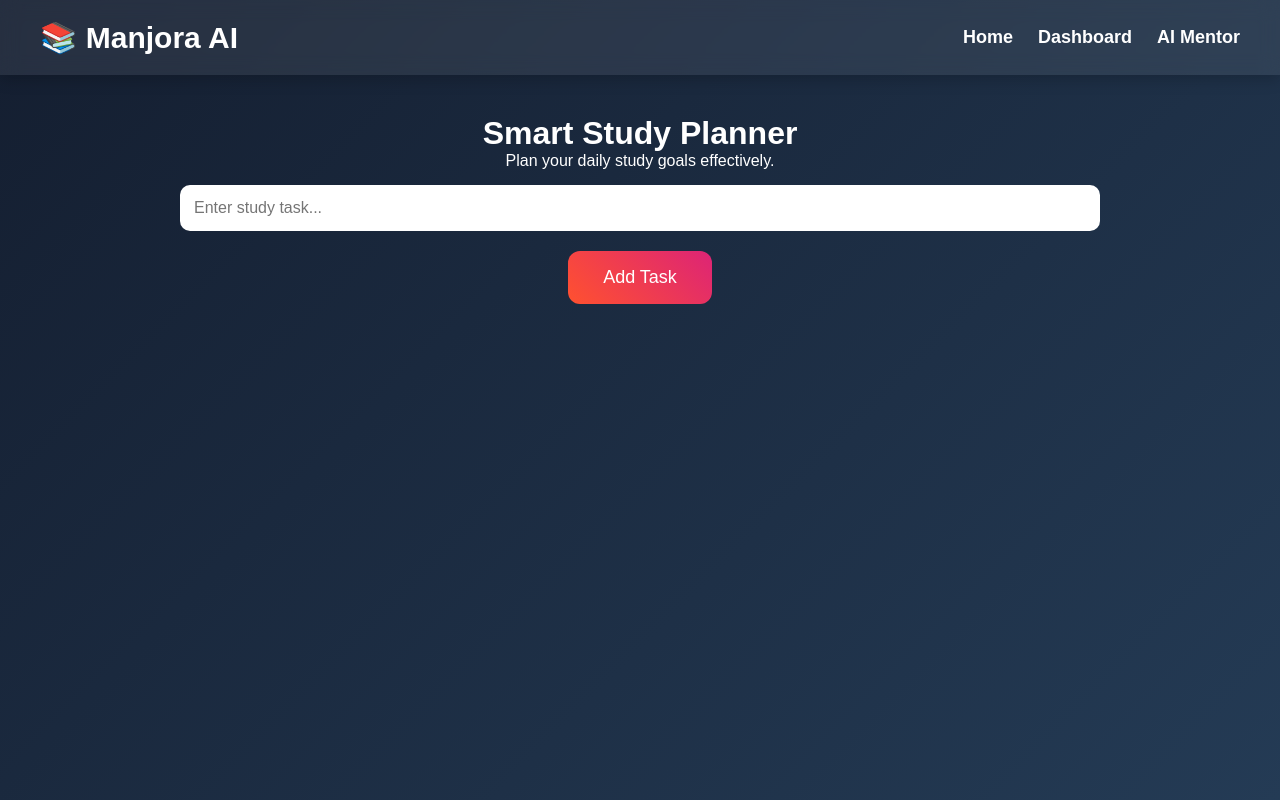
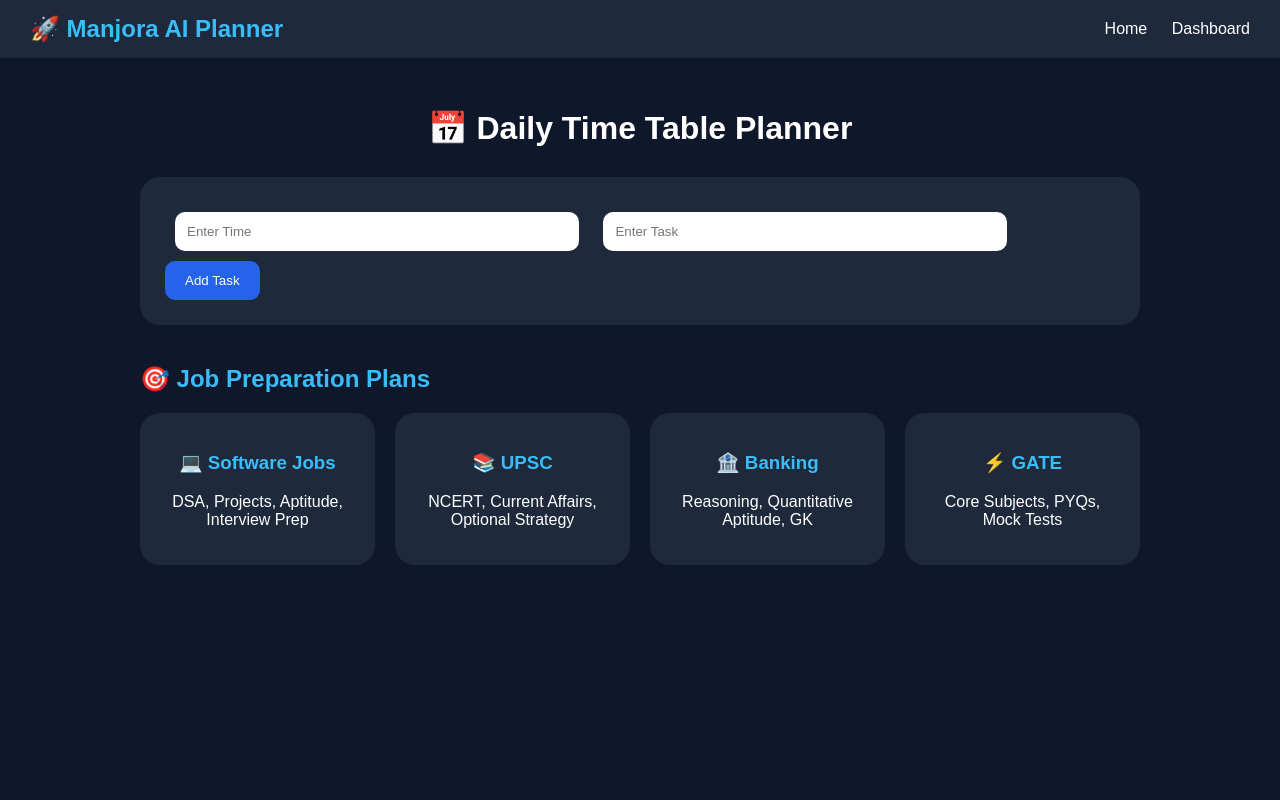
Before and after one commit to manjoraai-hub/ManjoraAI, a Flask app: page /planner in a window 1280 px wide. Run offline with Flask 3, Linux system fonts and the light colour scheme.

Commit message:
professional planner added

```diff
--- a/templates/planner.html
+++ b/templates/planner.html
@@ -1,64 +1,229 @@
 <!DOCTYPE html>
-<html lang="en">
+<html>
 
 <head>
 
-    <meta charset="UTF-8">
+    <title>Manjora AI Planner</title>
 
-    <meta name="viewport"
-        content="width=device-width, initial-scale=1.0">
+    <style>
 
-    <title>Study Planner - Manjora AI</title>
+        body{
+            margin:0;
+            padding:0;
+            font-family:Arial;
+            background:#0f172a;
+            color:white;
+        }
 
-    <link rel="stylesheet"
-        href="{{ url_for('static', filename='style.css') }}">
+        .navbar{
+
+            background:#1e293b;
+            padding:15px 30px;
+            display:flex;
+            justify-content:space-between;
+            align-items:center;
+
+        }
+
+        .navbar h2{
+
+            margin:0;
+            color:#38bdf8;
+
+        }
+
+        .navbar a{
+
+            color:white;
+            text-decoration:none;
+            margin-left:20px;
+
+        }
+
+        .container{
+
+            width:90%;
+            max-width:1000px;
+            margin:auto;
+            padding:30px;
+
+        }
+
+        h1{
+
+            text-align:center;
+            margin-bottom:30px;
+
+        }
+
+        .planner-box{
+
+            background:#1e293b;
+            padding:25px;
+            border-radius:20px;
+            margin-bottom:30px;
+
+        }
+
+        input{
+
+            width:40%;
+            padding:12px;
+            border:none;
+            border-radius:10px;
+            margin:10px;
+
+        }
+
+        button{
+
+            padding:12px 20px;
+            border:none;
+            border-radius:10px;
+            background:#2563eb;
+            color:white;
+            cursor:pointer;
+
+        }
+
+        button:hover{
+
+            background:#1d4ed8;
+
+        }
+
+        .task{
+
+            background:#334155;
+            padding:15px;
+            border-radius:12px;
+            margin-top:15px;
+            display:flex;
+            justify-content:space-between;
+            align-items:center;
+
+        }
+
+        .delete-btn{
+
+            background:#ef4444;
+
+        }
+
+        .delete-btn:hover{
+
+            background:#dc2626;
+
+        }
+
+        .section-title{
+
+            margin-top:40px;
+            color:#38bdf8;
+
+        }
+
+        .job-cards{
+
+            display:grid;
+            grid-template-columns:repeat(auto-fit,minmax(220px,1fr));
+            gap:20px;
+            margin-top:20px;
+
+        }
+
+        .job-card{
+
+            background:#1e293b;
+            padding:20px;
+            border-radius:20px;
+            text-align:center;
+            transition:0.3s;
+
+        }
+
+        .job-card:hover{
+
+            transform:translateY(-8px);
+
+        }
+
+        .job-card h3{
+
+            color:#38bdf8;
+
+        }
+
+    </style>
 
 </head>
 
 <body>
 
-    <nav class="navbar">
+<div class="navbar">
 
-        <h2>📚 Manjora AI</h2>
+    <h2>🚀 Manjora AI Planner</h2>
 
     <div>
 
         <a href="/">Home</a>
-
         <a href="/dashboard">Dashboard</a>
-
-            <a href="/chatbot">AI Mentor</a>
 
     </div>
 
-    </nav>
+</div>
 
 <div class="container">
 
-        <h1>
+    <h1>📅 Daily Time Table Planner</h1>
 
-            Smart Study Planner
+    <div class="planner-box">
 
-        </h1>
+        <input type="text" id="time" placeholder="Enter Time">
 
-        <p>
+        <input type="text" id="task" placeholder="Enter Task">
 
-            Plan your daily study goals effectively.
+        <button onclick="addTask()">Add Task</button>
 
-        </p>
+        <div id="task-list"></div>
 
-        <input
-            type="text"
-            id="taskInput"
-            placeholder="Enter study task...">
+    </div>
 
-        <button onclick="addTask()">
+    <h2 class="section-title">🎯 Job Preparation Plans</h2>
 
-            Add Task
+    <div class="job-cards">
 
-        </button>
+        <div class="job-card">
 
-        <div id="taskList">
+            <h3>💻 Software Jobs</h3>
+
+            <p>DSA, Projects, Aptitude, Interview Prep</p>
+
+        </div>
+
+        <div class="job-card">
+
+            <h3>📚 UPSC</h3>
+
+            <p>NCERT, Current Affairs, Optional Strategy</p>
+
+        </div>
+
+        <div class="job-card">
+
+            <h3>🏦 Banking</h3>
+
+            <p>Reasoning, Quantitative Aptitude, GK</p>
+
+        </div>
+
+        <div class="job-card">
+
+            <h3>⚡ GATE</h3>
+
+            <p>Core Subjects, PYQs, Mock Tests</p>
+
+        </div>
 
     </div>
 
@@ -68,22 +233,42 @@
 
 function addTask(){
 
-            let input =
-                document.getElementById("taskInput");
+    let time = document.getElementById("time").value;
 
-            let task = input.value;
+    let task = document.getElementById("task").value;
 
-            if(task.trim() === "") return;
+    if(time === "" || task === ""){
 
-            let taskList =
-                document.getElementById("taskList");
+        alert("Please enter all fields");
 
-            taskList.innerHTML +=
-                `<div class="planner-task">
-                    ✅ ${task}
-                </div>`;
+        return;
 
-            input.value = "";
+    }
+
+    let taskList = document.getElementById("task-list");
+
+    let div = document.createElement("div");
+
+    div.className = "task";
+
+    div.innerHTML = `
+
+        <div>
+            <b>${time}</b> - ${task}
+        </div>
+
+        <button class="delete-btn" onclick="this.parentElement.remove()">
+            Delete
+        </button>
+
+    `;
+
+    taskList.appendChild(div);
+
+    document.getElementById("time").value = "";
+
+    document.getElementById("task").value = "";
+
 }
 
 </script>
```
Lines whose indentation alone changed are shown as unchanged.
